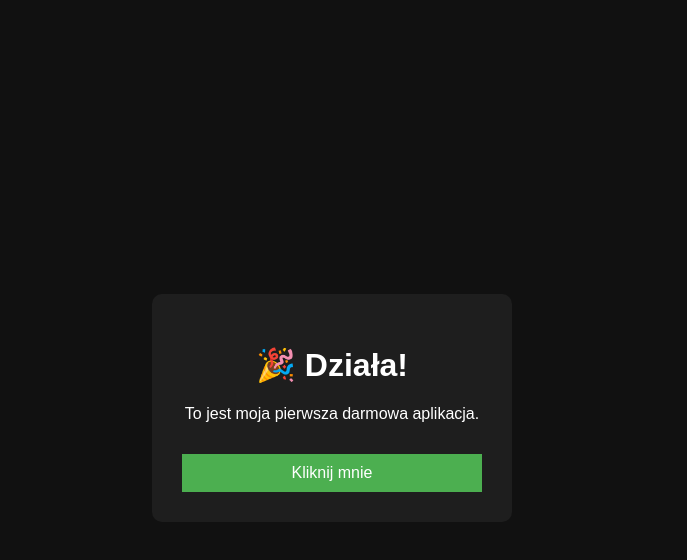
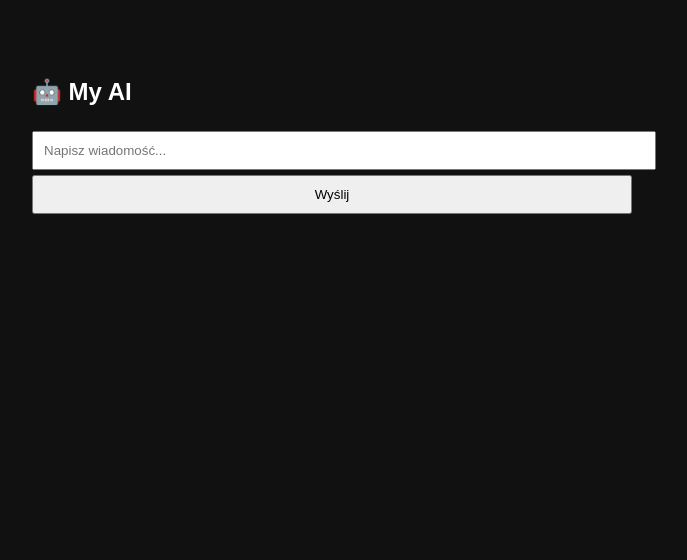
Before and after one commit to zuzaa21/moja-aplikacja, a plain HTML site: page index.html in a window 1280 px wide. Shown: the whole page, without its empty margins (308-995 px from the left). Drawn offline with Linux system fonts and the light colour scheme.

Commit message:
Update index.html

```diff
--- a/index.html
+++ b/index.html
@@ -2,41 +2,39 @@
 <html lang="pl">
 <head>
 <meta charset="UTF-8">
-  <title>Moja aplikacja</title>
+<title>My AI Chat</title>
 <style>
 body {
-      font-family: Arial, sans-serif;
+  font-family: Arial;
   background: #111;
-      color: #fff;
-      display: flex;
-      justify-content: center;
-      align-items: center;
-      height: 100vh;
+  color: white;
 }
-    .box {
-      background: #1e1e1e;
-      padding: 30px;
-      border-radius: 10px;
-      text-align: center;
-      width: 300px;
+#chat {
+  max-width: 600px;
+  margin: auto;
+  padding-top: 50px;
 }
-    button {
-      margin-top: 15px;
+.msg {
+  margin: 10px 0;
+}
+.user { color: #4ade80; }
+.bot { color: #60a5fa; }
+input, button {
   padding: 10px;
   width: 100%;
-      background: #4caf50;
-      border: none;
-      color: white;
-      font-size: 16px;
-      cursor: pointer;
+  margin-top: 5px;
 }
 </style>
 </head>
 <body>
-  <div class="box">
-    <h1>🎉 Działa!</h1>
-    <p>To jest moja pierwsza darmowa aplikacja.</p>
-    <button onclick="alert('Brawo! 🎉')">Kliknij mnie</button>
+
+<div id="chat">
+  <h2>🤖 My AI</h2>
+  <div id="messages"></div>
+  <input id="input" placeholder="Napisz wiadomość..." />
+  <button onclick="send()">Wyślij</button>
 </div>
+
+<script src="script.js"></script>
 </body>
 </html>
```
Lines whose indentation alone changed are shown as unchanged.
